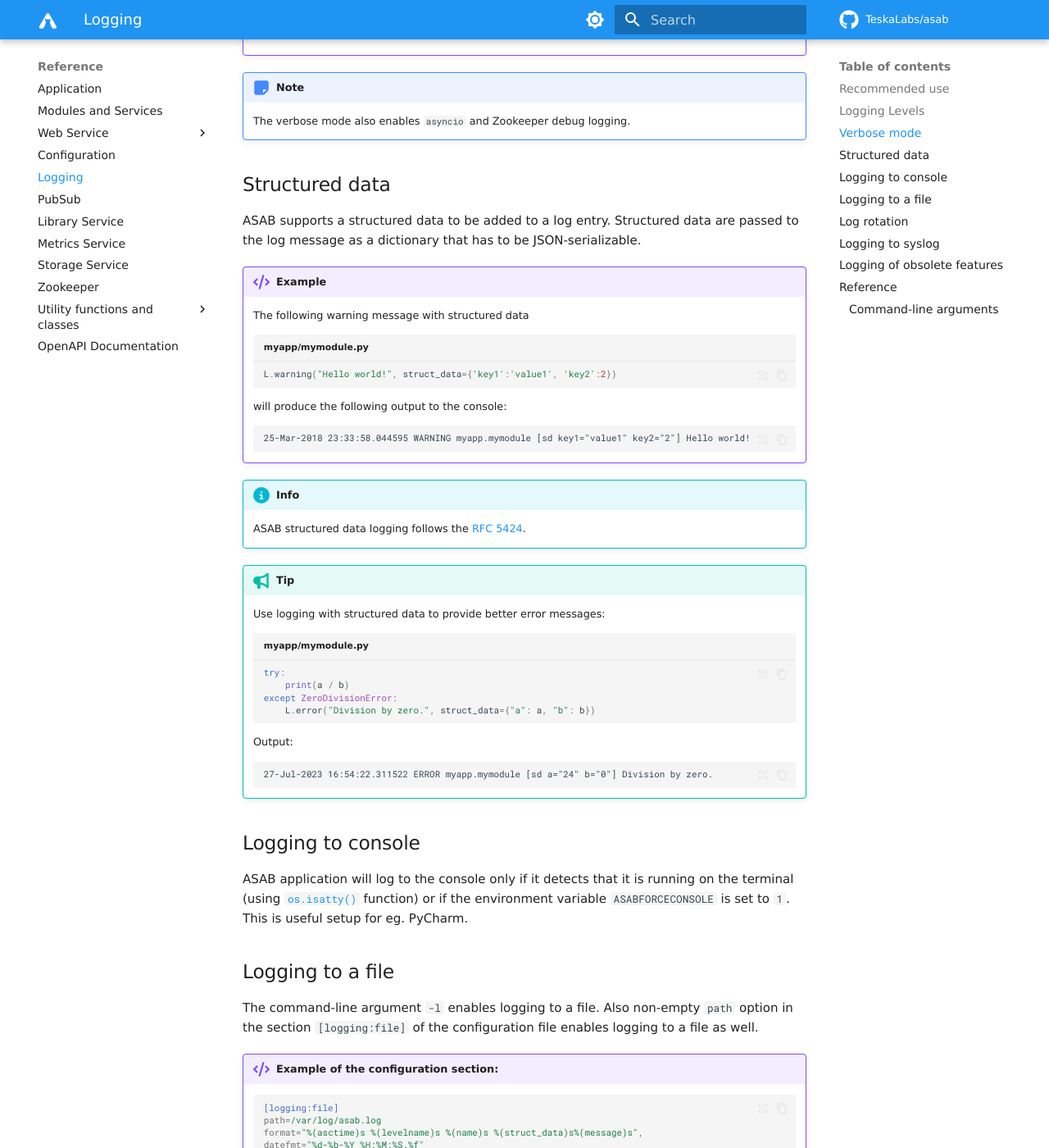
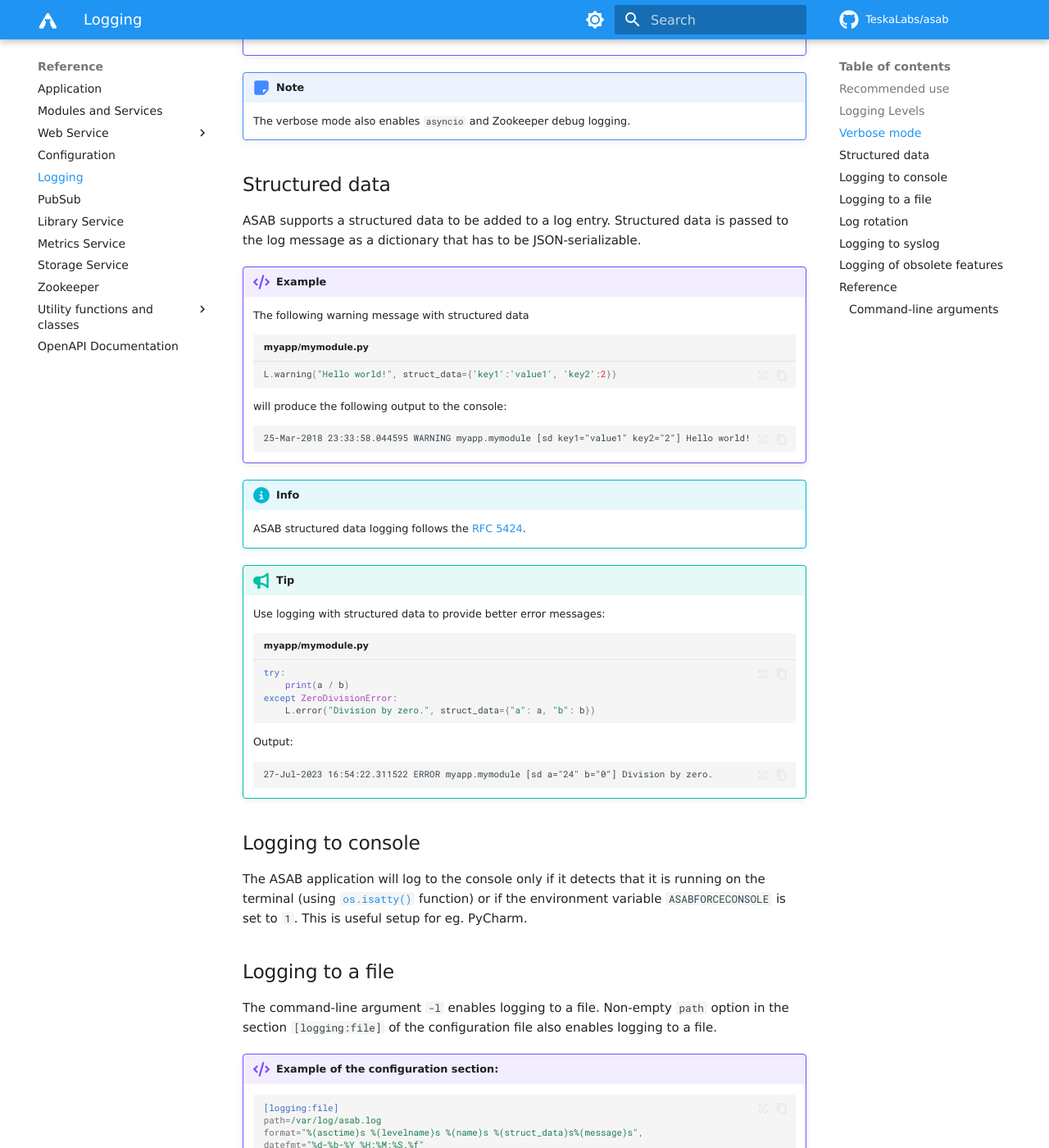
Before and after one commit to TeskaLabs/asab, an MkDocs documentation site: the page built from docs/reference/logging/reference.md, in a window 1280 px wide and 1400 px high, scrolled down 2336 px. Shown: the whole window at 82% size. Built offline with MkDocs 1.6.1 and Material for MkDocs 9.7.7, drawn with Linux system fonts in a browser that asks for light colours; some web fonts are replaced; comment, search, counter and statistics services are not loaded; some of the changed text lies outside the part shown.

Commit message:
minor changes for clarity

```diff
--- a/docs/reference/logging/reference.md
+++ b/docs/reference/logging/reference.md
@@ -1,8 +1,7 @@
 # Logging
 
-ASAB logging is built on top of [`logging` module](https://docs.python.org/3/library/logging.html).
-It provides the standard logging to `stderr` output when running on a console and also file and syslog output (both RFC5424 and RFC3164) for
-background mode of operations.
+ASAB logging is built on top of the [`logging` module](https://docs.python.org/3/library/logging.html).
+It provides standard logging to `stderr` output when running on a console, and also file and syslog output (both RFC5424 and RFC3164) for background mode of operations.
 
 Log timestamps are captured with sub-second precision (depending on the
 system capabilities) and displayed including microsecond part.
@@ -115,7 +114,7 @@
 
 ## Structured data
 
-ASAB supports a structured data to be added to a log entry. Structured data are passed to the log message as a dictionary that has to be JSON-serializable.
+ASAB supports a structured data to be added to a log entry. Structured data is passed to the log message as a dictionary that has to be JSON-serializable.
 
 !!! example
 
@@ -155,7 +154,7 @@
 
 ## Logging to console
 
-ASAB application will log to the console only if it detects that it is running on the terminal
+The ASAB application will log to the console only if it detects that it is running on the terminal
 (using [`os.isatty()`](https://www.w3schools.com/python/ref_os_isatty.asp) function) or if the
 environment variable `ASABFORCECONSOLE` is set to `1`. This is useful setup for eg. PyCharm.
 
@@ -163,7 +162,7 @@
 ## Logging to a file
 
 The command-line argument `-l` enables logging to a file.
-Also non-empty `path` option in the section `[logging:file]` of the configuration file enables logging to a file as well.
+Non-empty `path` option in the section `[logging:file]` of the configuration file also enables logging to a file.
 
 !!! example "Example of the configuration section:"
 
```
Also changed, not shown: other parts of docs/reference/logging/reference.md (+1 -1 lines).
